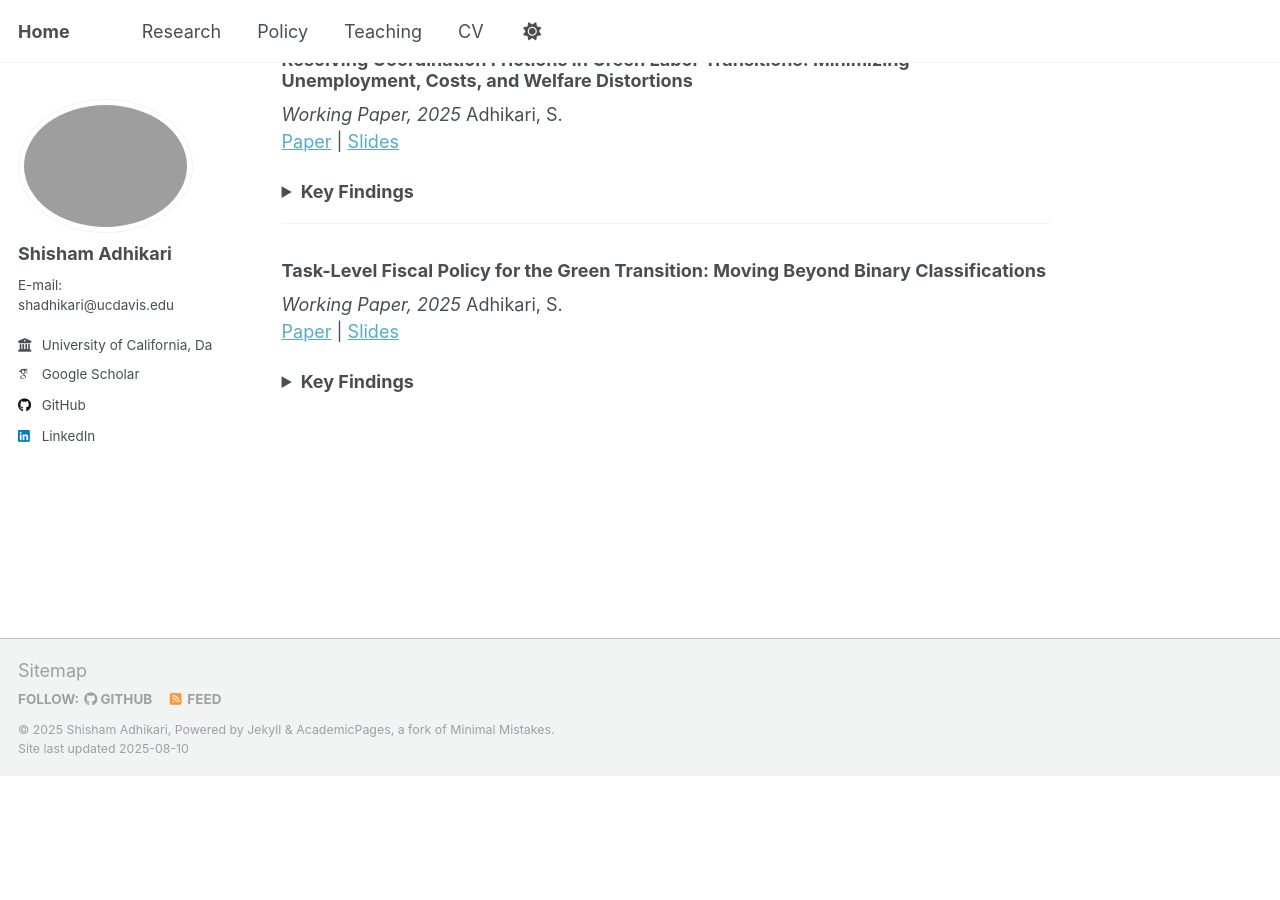
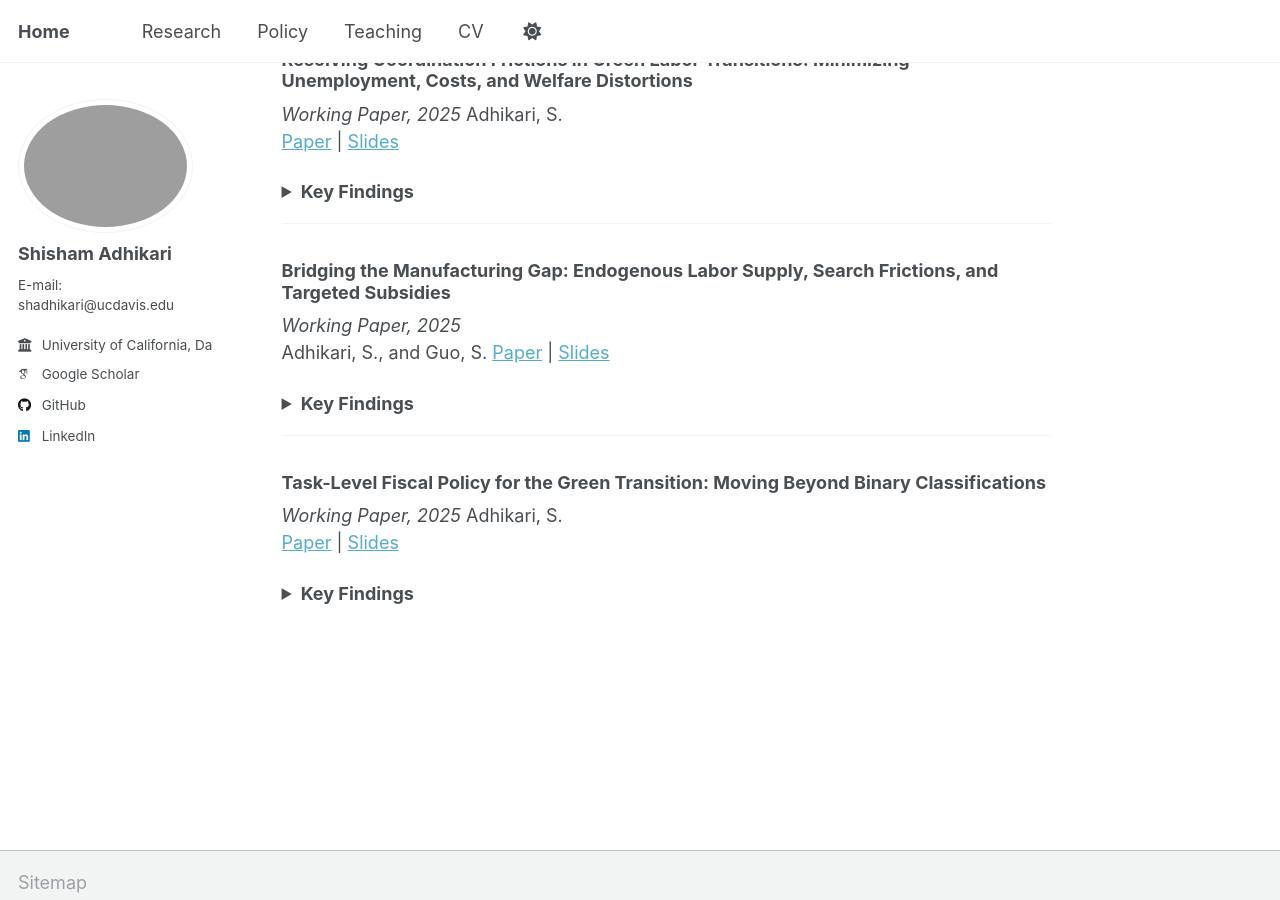
Before and after one commit to adhikars11/shadhikari, a Jekyll site: the page built from _pages/research.md, in a window 1280 px wide and 900 px high, scrolled down 467 px. Built offline with Jekyll 4.4.1, drawn with Linux system fonts in a browser that asks for light colours; some web fonts are replaced; before the commit the page ends 1243 px from its top, so only the background shows below that.

Commit message:
Added Si paper

```diff
--- a/_pages/research.md
+++ b/_pages/research.md
@@ -36,6 +36,20 @@ Adhikari, S.
 
 ---
 
+### Bridging the Manufacturing Gap: Endogenous Labor Supply, Search Frictions, and Targeted Subsidies
+*Working Paper, 2025*
+Adhikari, S., and Guo, S.
+[Paper](#) | [Slides](#)
+<details><summary><strong>Key Findings</strong></summary>
+<ul>
+  <li><strong>Mechanism:</strong> Search frictions and endogenous skill choice create a coordination problem that depresses manufacturing labor supply below the efficient level.</li>
+  <li><strong>Impact:</strong> Correcting the distortion raises manufacturing’s share of the labor force by up to 3%, with the required subsidy equivalent to roughly 33% of the manufacturing wage.</li>
+  <li><strong>Budget:</strong> The policy’s fiscal cost is modest relative to sectoral wage bills, making it feasible for emerging‐economy governments.</li>
+</ul>
+</details>
+
+---
+
 ### Task-Level Fiscal Policy for the Green Transition: Moving Beyond Binary Classifications
 *Working Paper, 2025*
 Adhikari, S.
```
